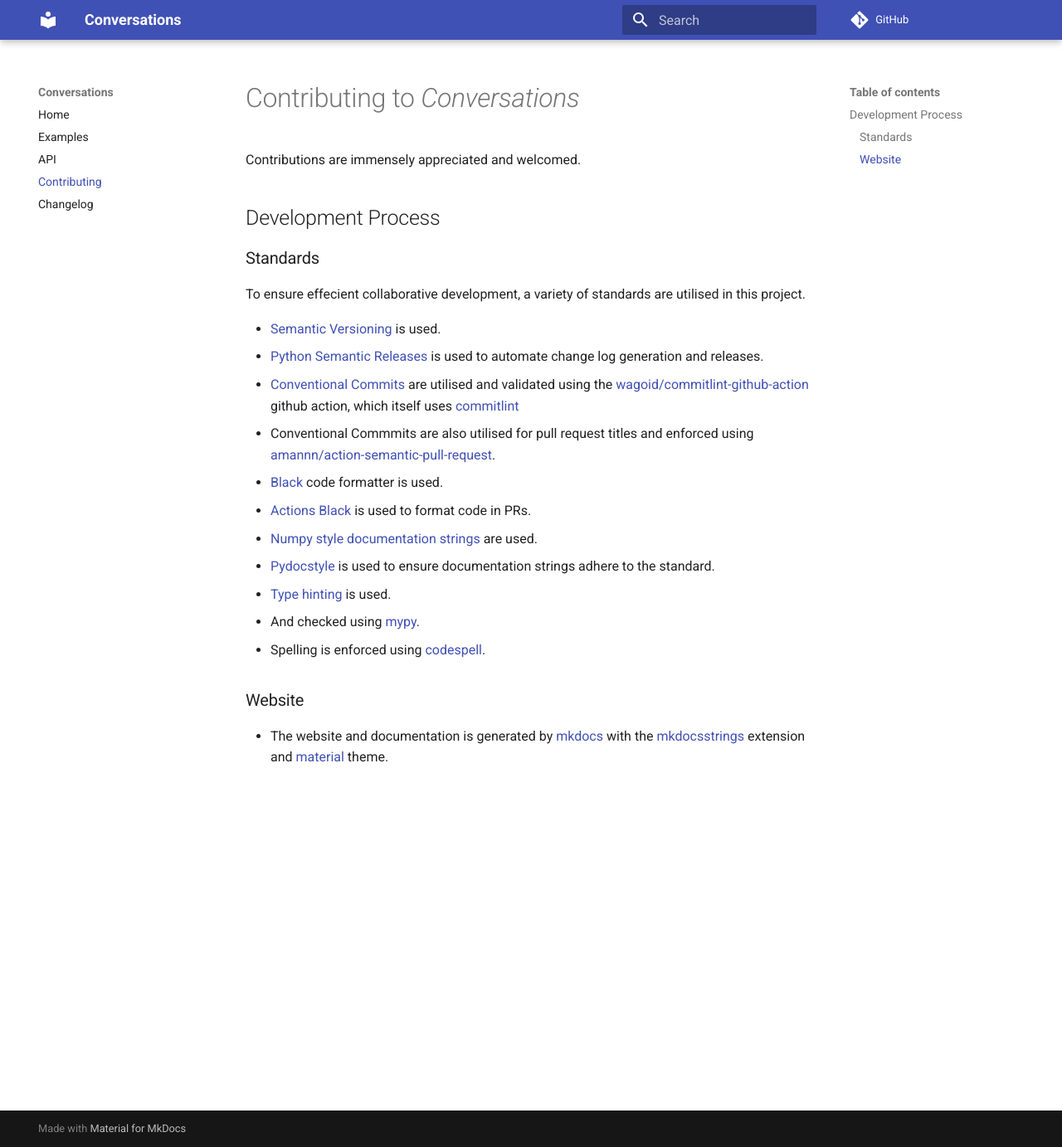
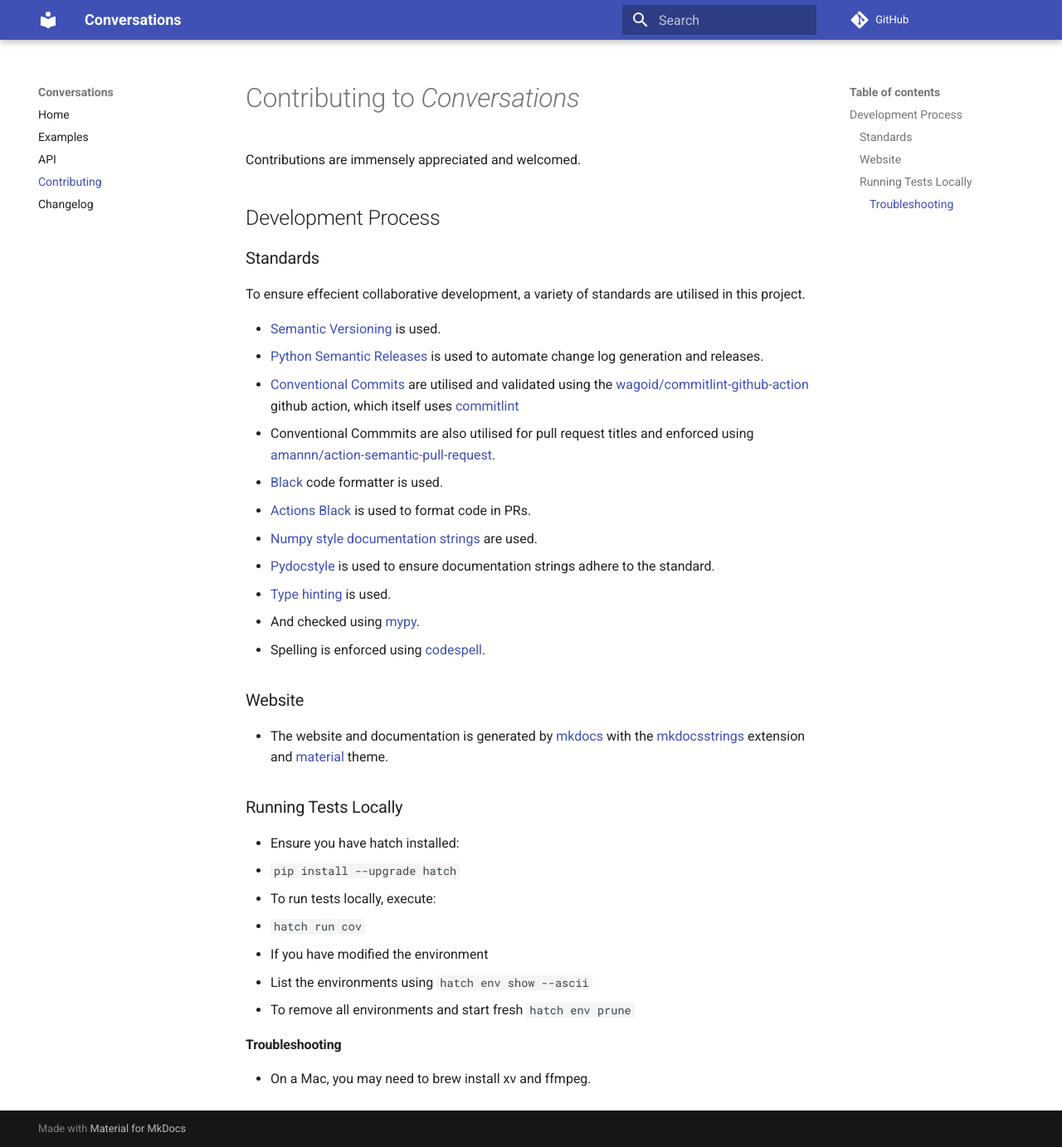
Before and after one commit to rob-luke/conversations, an MkDocs documentation site: the page built from docs/contributing.md, in a window 1280 px wide and 1383 px high. Shown: the whole window at 83% size. Built offline with MkDocs 1.6.1 and Material for MkDocs 9.7.7, drawn with Linux system fonts in a browser that asks for light colours; comment, search, counter and statistics services are not loaded.

Commit message:
docs: add local testing to contribution docs

```diff
--- a/docs/contributing.md
+++ b/docs/contributing.md
@@ -35,3 +35,17 @@ a variety of standards are utilised in this project.
   with the [mkdocsstrings](https://mkdocstrings.github.io)
   extension and [material](https://squidfunk.github.io/mkdocs-material/)
   theme.
+
+### Running Tests Locally
+
+- Ensure you have hatch installed:
+  - `pip install --upgrade hatch`
+- To run tests locally, execute:
+  - `hatch run cov`
+- If you have modified the environment
+  - List the environments using `hatch env show --ascii`
+  - To remove all environments and start fresh `hatch env prune`
+
+#### Troubleshooting
+
+- On a Mac, you may need to brew install xv and ffmpeg.
```
